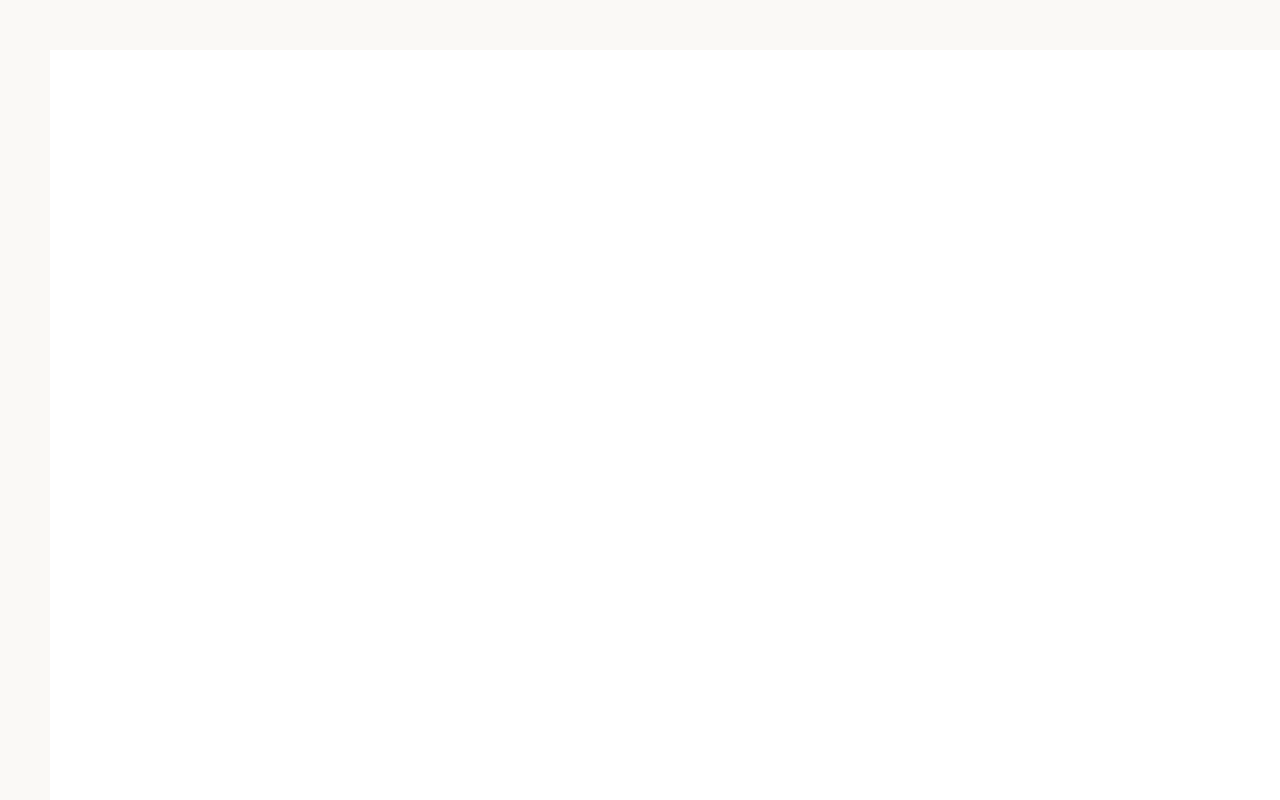
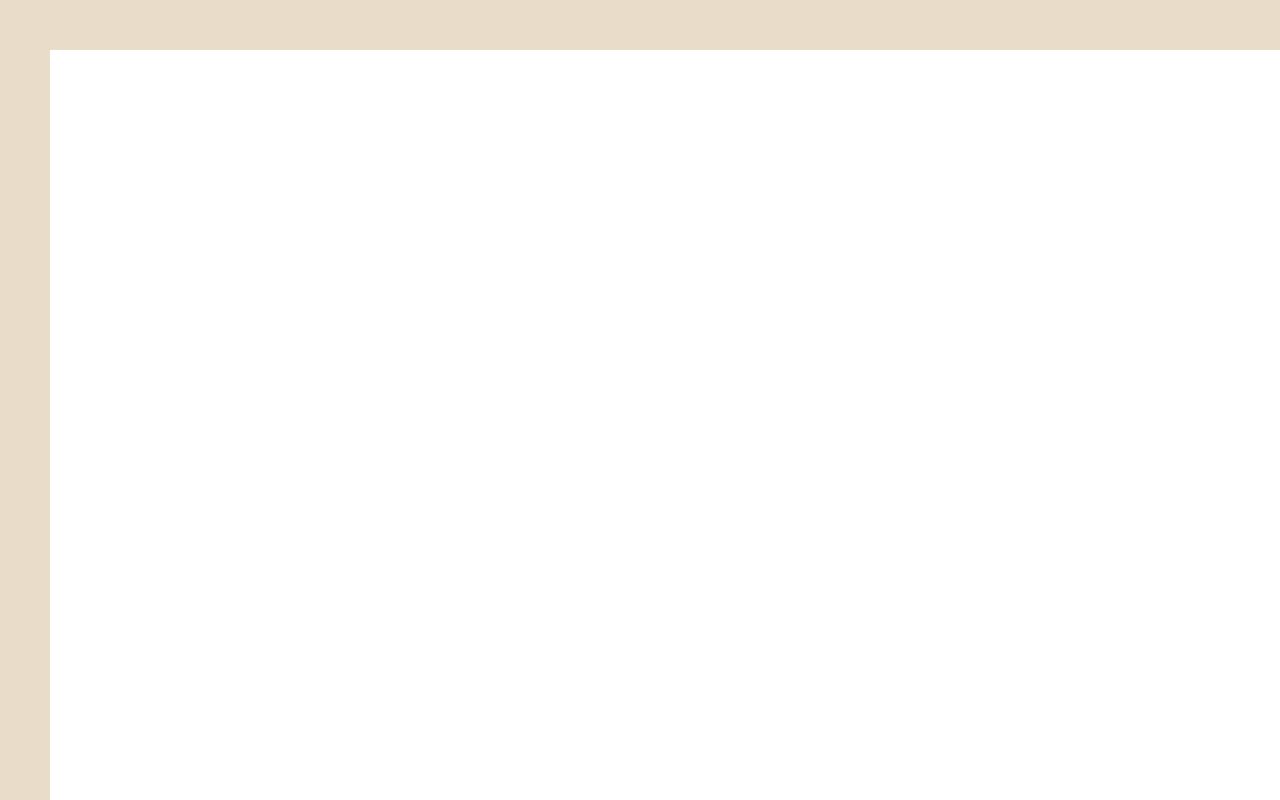
Before and after one commit to D3VAL3X/ALEX-S-SECURITY-DASHBOARD, a website: page dashboard.html in a window 1280 px wide. Drawn offline with Linux system fonts and the light colour scheme.

Commit message:
Update dashboard.html

```diff
--- a/dashboard.html
+++ b/dashboard.html
@@ -12,8 +12,8 @@
     }
 
     .dashboard-container {
-      border-top: 50px solid #FAF9F6;   /* slightly darker white */
-      border-left: 50px solid #FAF9F6;  /* slightly darker white */
+      border-top: 50px solid #E9DCC9;   /* slightly darker white */
+      border-left: 50px solid #E9DCC9;  /* slightly darker white */
       min-height: 100vh;
       box-sizing: border-box;
     }
```
